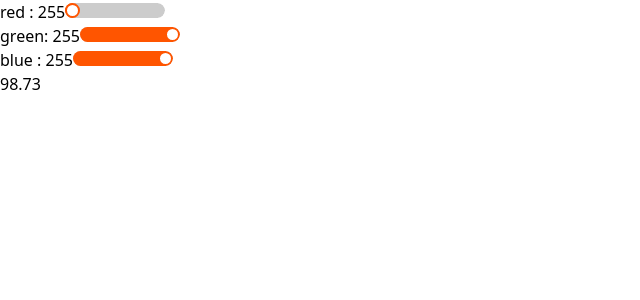
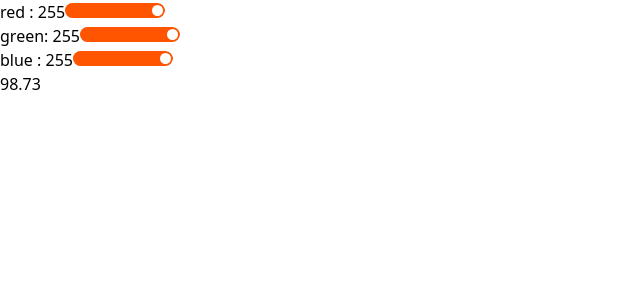
Before and after one commit to deej-tsn/colourGame, a React (Vite) app: page / in a window 1280 px wide. Shown: the top 300 px of the page, without its empty margins (0-640 px from the left). Built offline with nearby package versions, Linux system fonts and the light colour scheme.

Commit message:
fixed red slider bug

```diff
--- a/src/components/PickColours.tsx
+++ b/src/components/PickColours.tsx
@@ -25,7 +25,7 @@ export default function PickColours(props : {red : Colour , green: Colour, blue:
         <form className="w-full h-fit flex flex-row  p-5 justify-evenly">
             <div className="flex flex-col">
                 <label className=" text-center">red : {redValue}</label>
-                <input type="range" min="0" max="255" defaultValue={0} onChange={(event) => setNewColour(event,0)}/>
+                <input type="range" min="0" max="255" defaultValue={redValue} onChange={(event) => setNewColour(event,0)}/>
 
             </div>
 
```
